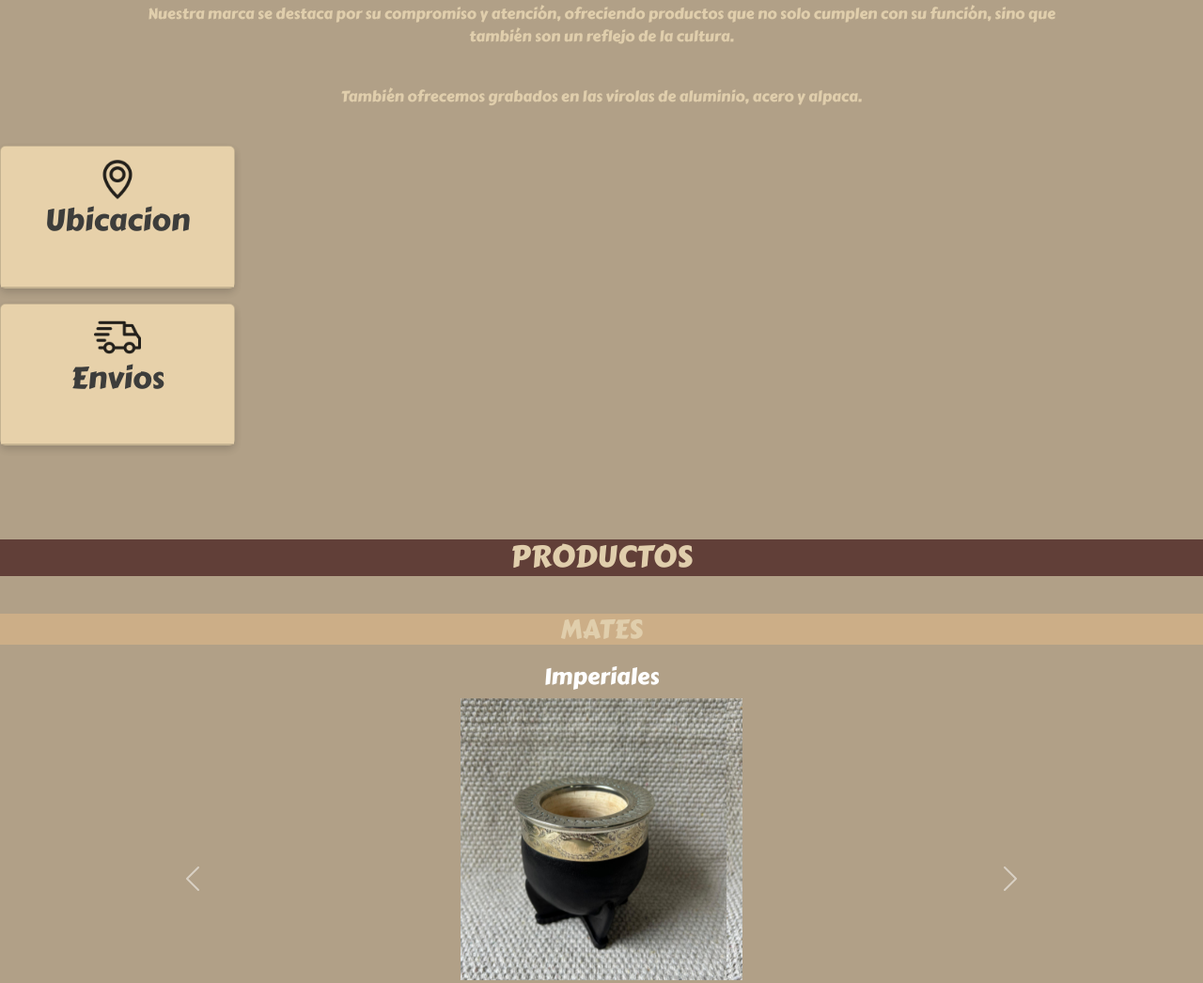
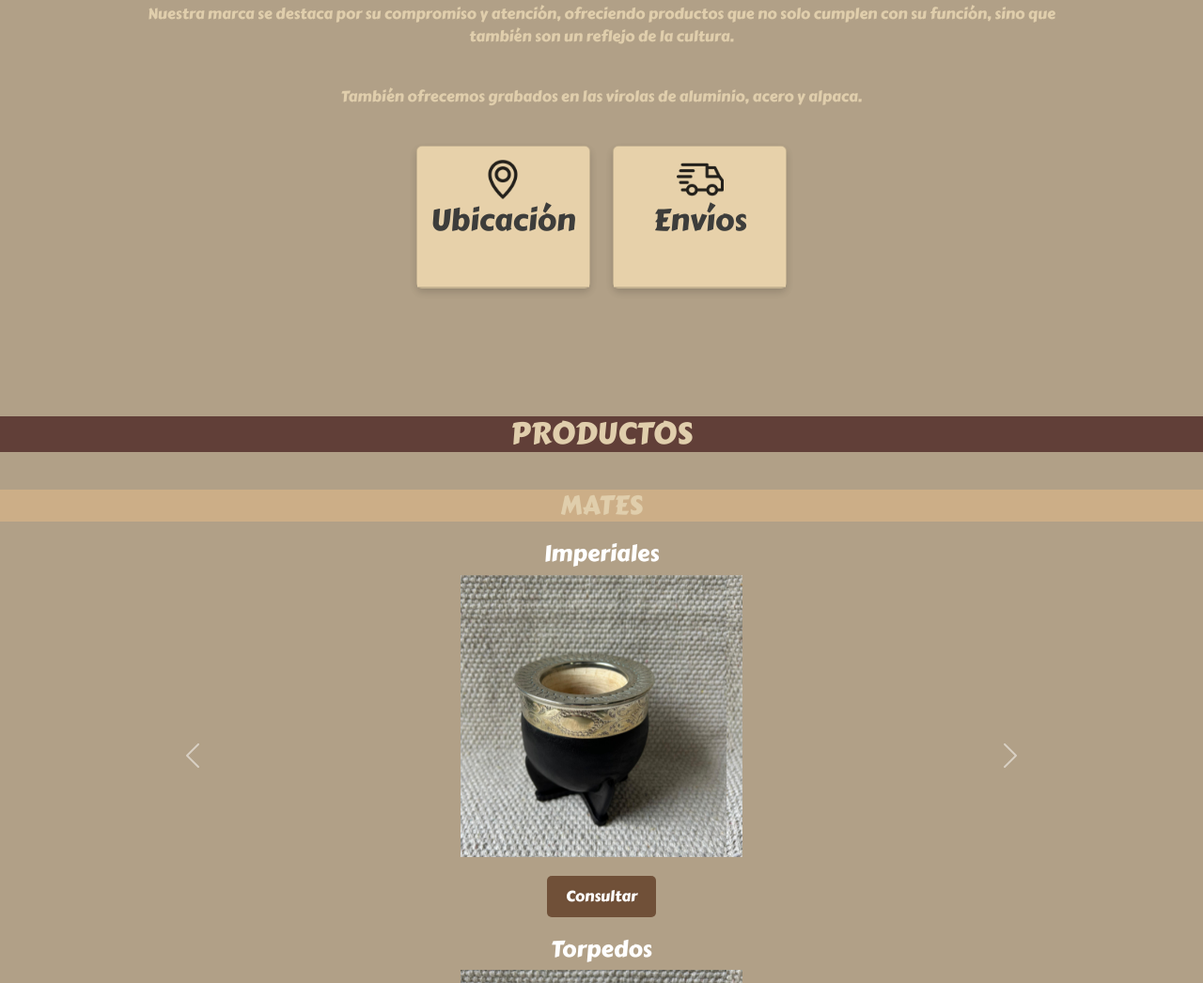
Before and after one commit to ssanchiss/mahuida, a plain HTML site: page index.html in a window 1280 px wide. Shown: the part 1215-2261 px from the top of the page at 94% size. Drawn offline with nearby package versions, Linux system fonts and the light colour scheme.

```diff
--- a/index.html
+++ b/index.html
@@ -75,18 +75,18 @@
                 <P>También ofrecemos grabados en
                     las virolas de aluminio, acero y alpaca.</P>
 
-            <div class="container-tarjetas"></div>
+                    <div class="container">
+                        <div class="row justify-content-center">
                             <!-- Tarjeta 1 -->
                             <div class="col-md-4">
                                 <div class="card mb-3">
                                     <div class="card-header" data-bs-toggle="collapse" data-bs-target="#benefit1">
                                         <img class="img-card" src="./img/ubic.png" alt="">
-                            <h2 class="h2-card">Ubicacion</h2>
-
+                                        <h2 class="h2-card">Ubicación</h2>
                                     </div>
                                     <div id="benefit1" class="collapse">
                                         <div class="card-body">
-                                <iframe src="https://www.google.com/maps/embed?pb=!1m18!1m12!1m3!1d13059.615337055047!2d-57.755018183468124!3d-35.084135464566714!2m3!1f0!2f0!3f0!3m2!1i1024!2i768!4f13.1!3m3!1m2!1s0x95a28d001819e0f5%3A0x2844d94eb93aeee6!2smahuida.mates!5e0!3m2!1ses!2sar!4v1726617672031!5m2!1ses!2sar" width="600" height="450" style="border:0;" allowfullscreen="" loading="lazy" referrerpolicy="no-referrer-when-downgrade"></iframe>
+                                            <iframe src="https://www.google.com/maps/embed?pb=!1m18!1m12!1m3!1d13059.615337055047!2d-57.755018183468124!3d-35.084135464566714!2m3!1f0!2f0!3f0!3m2!1i1024!2i768!4f13.1!3m3!1m2!1s0x95a28d001819e0f5%3A0x2844d94eb93aeee6!2smahuida.mates!5e0!3m2!1ses!2sar!4v1726617672031!5m2!1ses!2sar" width="100%" height="450" style="border:0;" allowfullscreen="" loading="lazy" referrerpolicy="no-referrer-when-downgrade"></iframe>
                                         </div>
                                     </div>
                                 </div>
@@ -96,15 +96,19 @@
                                 <div class="card mb-3">
                                     <div class="card-header" data-bs-toggle="collapse" data-bs-target="#benefit2">
                                         <img class="img-card" src="./img/envios.png" alt="">
-                            <h2 class="h2-card">Envios</h2>
+                                        <h2 class="h2-card">Envíos</h2>
                                     </div>
                                     <div id="benefit2" class="collapse">
                                         <div class="card-body">
-                                <p>Realizamos envios a todo el pais</p>
+                                            <p>Realizamos envíos a todo el país</p>
                                         </div>
                                     </div>
                                 </div>
                             </div>
+                        </div>
+                    </div>
+
+
         </section>
         <section>
             <h2 id="productos">PRODUCTOS</h2>
--- a/style.css
+++ b/style.css
@@ -275,13 +275,35 @@
 
 
 /*cards de ubicacion y envios */
-.container-tajetas{
+/* Centra el contenedor de tarjetas dentro de su contenedor */
+.container {
     display: flex;
-    flex-direction: column;
-    align-items: center;
     justify-content: center;
+}
 
+/* Asegura que el row se alinee al centro */
+.row {
+    display: flex;
+    justify-content: center;
+    flex-wrap: wrap; /* Permite que las tarjetas se envuelvan si es necesario */
 }
+
+/* Ajusta el espaciado entre las tarjetas */
+.col-md-4 {
+    display: flex;
+    justify-content: center;
+    margin-bottom: 20px; /* Espaciado inferior entre tarjetas */
+}
+
+/* Asegura que las imágenes dentro de las tarjetas sean adecuadas */
+
+/* Asegura que el iframe ocupe el ancho completo del contenedor */
+.card-body iframe {
+    width: 100%;
+    height: auto; /* Ajusta la altura automáticamente */
+    max-width: 100%; /* No se extiende más allá del contenedor */
+}
+
 
 #nosotros p{
     margin-bottom: 40px;
@@ -332,7 +354,7 @@
 
 .card {
     box-shadow: 0 4px 8px rgba(0,0,0,0.2);
-    width: 250px;
+    width: 290px;
     display: block;
     flex-direction: column;
     align-items: center;
```
Lines whose indentation alone changed are shown as unchanged.
